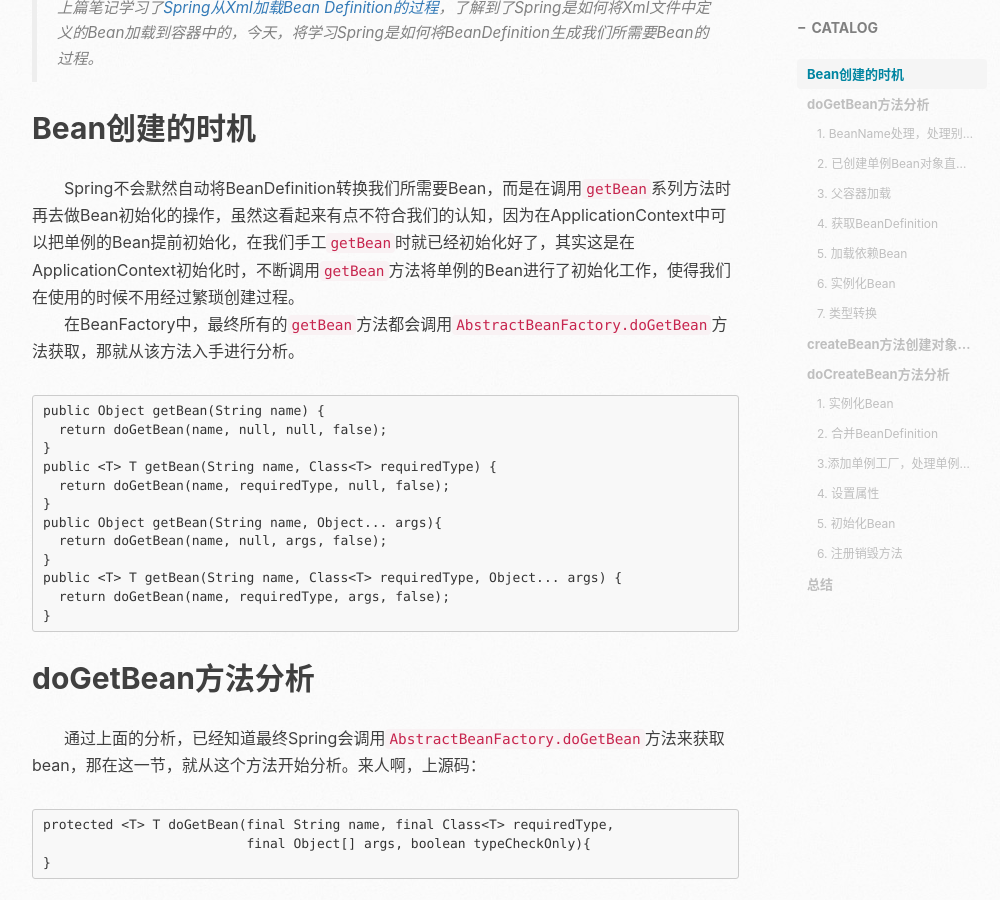
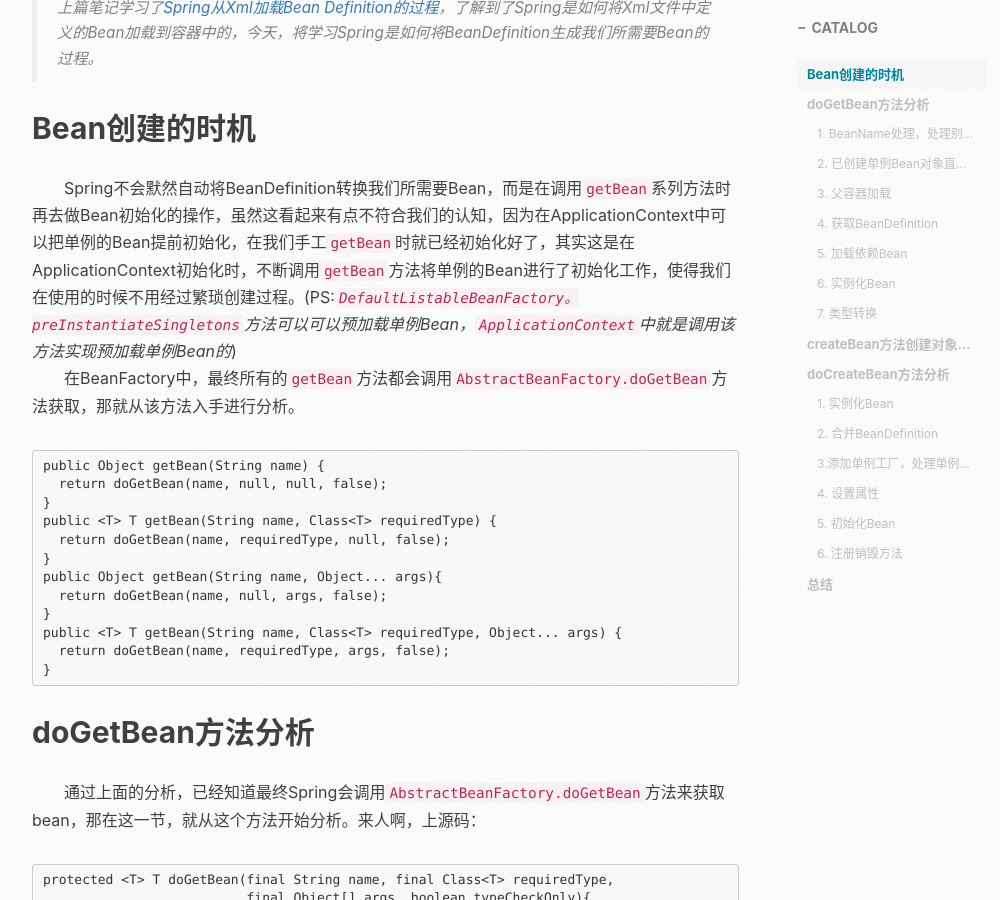
Before and after one commit to gyfeng/gyfeng.github.io, a Jekyll site: the page built from _posts/2017-05-10-lesson-spring-source-beaninit.markdown, in a window 1280 px wide and 900 px high, scrolled down 578 px. Shown: the whole window, without its empty margins (233-1233 px from the left). Built offline with Jekyll 4.4.1, drawn with Linux system fonts in a browser that asks for light colours; nearby versions of some CDN libraries; comment, search, counter and statistics services are not loaded.

Commit message:
Spring Bean 创建过程学习

````diff
--- a/_posts/2017-05-10-lesson-spring-source-beaninit.markdown
+++ b/_posts/2017-05-10-lesson-spring-source-beaninit.markdown
@@ -11,7 +11,7 @@
 > 上篇笔记学习了[Spring从Xml加载Bean Definition的过程](http://blog.codedoge.com/2017/05/07/lesson-spring-source-ioc/)，了解到了Spring是如何将Xml文件中定义的Bean加载到容器中的，今天，将学习Spring是如何将BeanDefinition生成我们所需要Bean的过程。
 
 ## Bean创建的时机
-&#8195;&#8195;Spring不会默然自动将BeanDefinition转换我们所需要Bean，而是在调用`getBean`系列方法时再去做Bean初始化的操作，虽然这看起来有点不符合我们的认知，因为在ApplicationContext中可以把单例的Bean提前初始化，在我们手工`getBean`时就已经初始化好了，其实这是在ApplicationContext初始化时，不断调用`getBean`方法将单例的Bean进行了初始化工作，使得我们在使用的时候不用经过繁琐创建过程。
+&#8195;&#8195;Spring不会默然自动将BeanDefinition转换我们所需要Bean，而是在调用`getBean`系列方法时再去做Bean初始化的操作，虽然这看起来有点不符合我们的认知，因为在ApplicationContext中可以把单例的Bean提前初始化，在我们手工`getBean`时就已经初始化好了，其实这是在ApplicationContext初始化时，不断调用`getBean`方法将单例的Bean进行了初始化工作，使得我们在使用的时候不用经过繁琐创建过程。(PS:*`DefaultListableBeanFactory。preInstantiateSingletons`方法可以可以预加载单例Bean，`ApplicationContext`中就是调用该方法实现预加载单例Bean的*)
 &#8195;&#8195;在BeanFactory中，最终所有的`getBean`方法都会调用`AbstractBeanFactory.doGetBean`方法获取，那就从该方法入手进行分析。
 ```
 public Object getBean(String name) {
````
Also changed, not shown: _drafts/lesson-spring-source-applicationcontextinit.markdown (added).
